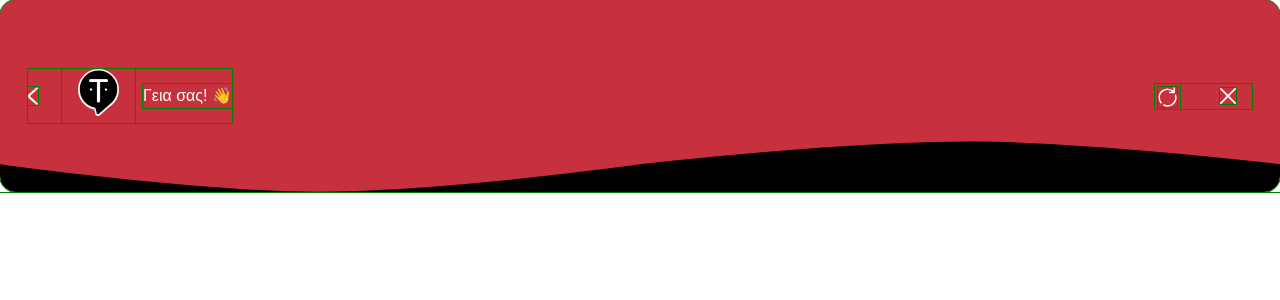
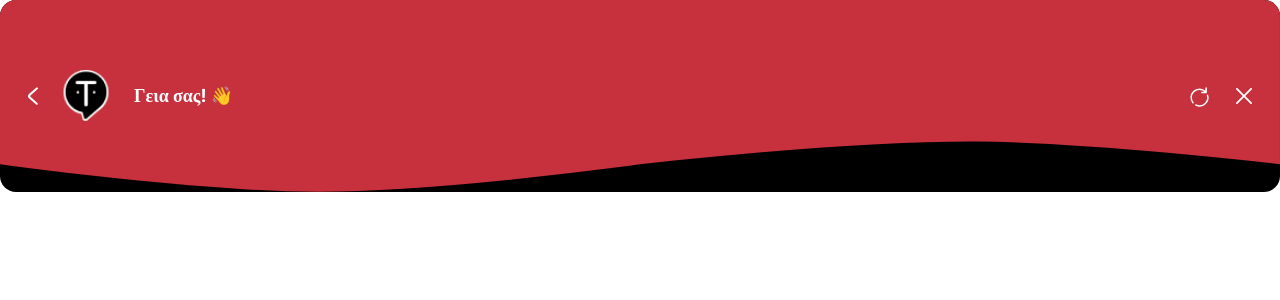
Before and after one commit to ChristosBaztekas/TechMate-Widget, a React (Vite) app: page / in a window 1280 px wide. Shown: the top 300 px of the page. Built offline with nearby package versions, Linux system fonts and the light colour scheme.

Commit message:
Some Enhance | Add Font

```diff
--- a/src/components/bars/Header.jsx
+++ b/src/components/bars/Header.jsx
@@ -8,14 +8,14 @@ export const Header = () => {
             <Icons.PatternIcon />
 
             {/* Logo and Greeting */}
-            <span className="flex justify-center tiny:items-center vsm:gap-2 z-20 text-lightColor">
+            <span className="flex justify-center items-center vsm:gap-2 z-20 text-lightColor">
                 <Icons.ArrowIcon />
-                <img src={Logo} alt="logo" className="w-14 vsm:w-auto" />
-                <h1>Γεια σας! 👋</h1>
+                <img src={Logo} alt="logo" className="w-14 vsm:w-auto xl:w-20" />
+                <h1 className="tiny:text-lg font-bold">Γεια σας! 👋</h1>
             </span>
 
             {/* Refresh and Close Icons */}
-            <span className="flex justify-center items-center vsm:gap-6 z-20 text-lightColor">
+            <span className="flex justify-center items-center gap-2 vsm:gap-6 z-20 text-lightColor">
                 <Icons.RefreshIcon />
                 <Icons.CloseIcon />
             </span>
--- a/src/router/index.jsx
+++ b/src/router/index.jsx
@@ -1,6 +1,5 @@
 import { createBrowserRouter, RouterProvider } from "react-router-dom";
-// Pages
-import { MainPage } from "@/pages";
+import { MainPage } from "@/pages";// Pages
 
 const router = createBrowserRouter([
     {
--- a/src/styles/global.css
+++ b/src/styles/global.css
@@ -1,14 +1,16 @@
+@import url("https://fonts.googleapis.com/css2?family=Inter:ital,opsz,wght@0,14..32,100..900;1,14..32,100..900&display=swap");
+
 @tailwind base;
 @tailwind components;
 @tailwind utilities;
 
 * {
-  outline: 1px solid green;
+  /* outline: 1px solid green; */
 }
 
 /* Global Style */
 body {
-  font-family: "Manrope", sans-serif;
+  font-family: "Inter", serif;
   margin: 0;
   padding: 0;
   box-sizing: border-box;
--- a/src/utils/icons.util.jsx
+++ b/src/utils/icons.util.jsx
@@ -1,11 +1,11 @@
 export const CloseIcon = () => (
-    <svg xmlns="http://www.w3.org/2000/svg" width="16" height="16" viewBox="0 0 16 16" fill="none" style={{ marginRight: '1em' }}>
+    <svg xmlns="http://www.w3.org/2000/svg" width="16" height="16" viewBox="0 0 16 16" fill="none">
         <path d="M15.7397 0.26031C15.3927 -0.0867702 14.8299 -0.0867702 14.4828 0.26031L7.99999 6.74315L1.51718 0.26031C1.17011 -0.0867702 0.607383 -0.0867702 0.260311 0.26031C-0.0867703 0.607382 -0.0867703 1.17011 0.260311 1.51718L6.74313 8.00001L0.260329 14.4828C-0.0867525 14.8299 -0.0867525 15.3926 0.260329 15.7397C0.607401 16.0868 1.17013 16.0868 1.5172 15.7397L7.99999 9.25686L14.4828 15.7397C14.8299 16.0868 15.3927 16.0868 15.7397 15.7397C16.0868 15.3926 16.0868 14.8299 15.7397 14.4828L9.25685 8.00001L15.7397 1.51718C16.0868 1.17011 16.0868 0.607382 15.7397 0.26031Z" fill="currentColor" />
     </svg>
 );
 
 export const RefreshIcon = () => (
-    <svg width="25" height="25" viewBox="0 0 25 25" fill="none" xmlns="http://www.w3.org/2000/svg" style={{ marginRight: '1em' }}>
+    <svg width="25" height="25" viewBox="0 0 25 25" fill="none" xmlns="http://www.w3.org/2000/svg">
         <mask id="mask0_1_313" style={{ maskType: 'luminance' }} maskUnits="userSpaceOnUse" x="0" y="0" width="25" height="25">
             <path d="M0.75 24.25V0.75H24.25V24.25H0.75Z" fill="currentColor" stroke="currentColor" strokeWidth="1.5" />
         </mask>
@@ -16,7 +16,7 @@ export const RefreshIcon = () => (
 );
 
 export const ArrowIcon = () => (
-    <svg xmlns="http://www.w3.org/2000/svg" width="10" height="18" viewBox="0 0 10 18" fill="none" style={{ marginRight: '1em' }}>
+    <svg xmlns="http://www.w3.org/2000/svg" width="10" height="18" viewBox="0 0 10 18" fill="none">
         <path d="M9.6827 0.739081C9.25953 0.363991 8.57363 0.363991 8.15046 0.739081L0.951957 7.12102C-0.316976 8.24602 -0.317366 10.0698 0.951068 11.1952L8.06931 17.5108C8.49238 17.886 9.17838 17.886 9.60145 17.5108C10.0245 17.1357 10.0245 16.5275 9.60145 16.1525L2.48136 9.84015C2.05827 9.46498 2.05827 8.85689 2.48136 8.48182L9.6827 2.09742C10.1058 1.72232 10.1058 1.11418 9.6827 0.739081Z" fill="currentColor" />
     </svg>
 );
--- a/tailwind.config.js
+++ b/tailwind.config.js
@@ -11,6 +11,7 @@ export default {
         lightColor: "#FFF", // Default Light Color
         primaryColor: "#C7313D", // Change Chatbot Theme
         hoverColor: "#B366CF", // Change Chatbot Hover Theme
+        footerColor: "#370E92", // Change Footer Theme
       },
       screens: {
         "2xl": "1536px",
```
Also changed, not shown: src/assets/images/Logo.png.
